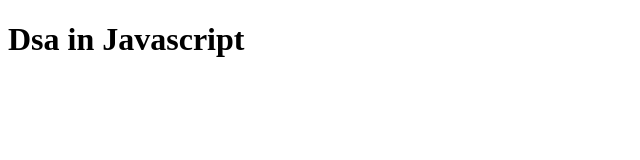
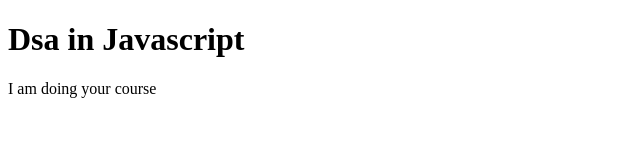
Before and after one commit to Chitranshu-7/DsaWithJavascipt, a plain HTML site: page Workspace/index.html in a window 1280 px wide. Shown: the whole page, without its empty margins (0-640 px from the left). Drawn offline with Linux system fonts and the light colour scheme.

Commit message:
done jatin

```diff
--- a/Workspace/index.html
+++ b/Workspace/index.html
@@ -8,6 +8,7 @@
 </head>
 <body>
     <h1>Dsa in Javascript</h1>
+    <p>I am doing your course</p>
 
 </body>
 </html>
```
